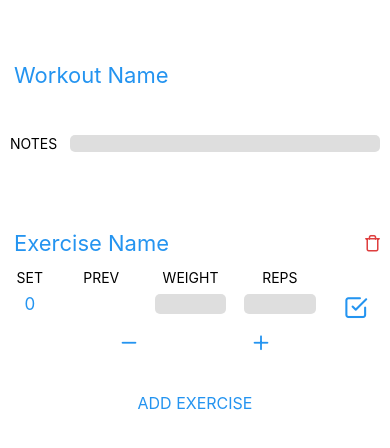
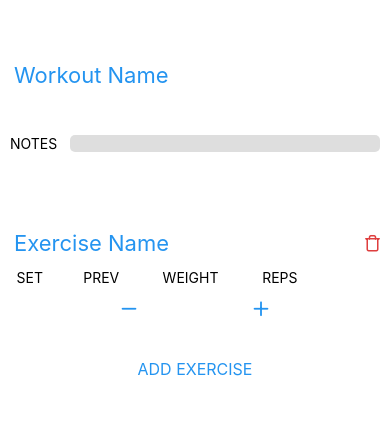
Before and after one commit to carsonkrueger/My-Projects, a React Native app in the folder GymTracker/: screen /WorkoutScreen in a window 390 px wide. Shown: the top 448 px of the page. Built offline with nearby package versions, Linux system fonts and the light colour scheme.

Commit message:
fixing state

```diff
--- a/GymTracker/components/ExerciseComponent.js
+++ b/GymTracker/components/ExerciseComponent.js
@@ -1,4 +1,4 @@
-import React, { useState } from "react";
+import React, { useState, useEffect } from "react";
 import {
   TouchableOpacity,
   View,
@@ -13,32 +13,32 @@ import { AntDesign, Feather } from "@expo/vector-icons";
 import SetComponent from "./SetComponent";
 
 const ExerciseComponent = (props) => {
-  const { name, numExercise, delExercise, weights, setWeights, reps, setReps } =
-    props;
+  // const { name, numExercise, delExercise, weights, setWeights, reps, setReps } =
+  //   props;
 
   const TENTH_SECOND_MS = 100;
 
   const AddSet = () => {
-    let tempReps = [...reps];
-    tempReps[numExercise].push(null);
-    setReps(tempReps);
+    let tempReps = [...props.reps];
+    tempReps[props.numExercise].push(null);
+    props.setReps(tempReps);
 
-    let tempWeights = [...weights];
-    tempWeights[numExercise].push(null);
-    setWeights(tempWeights);
+    let tempWeights = [...props.weights];
+    tempWeights[props.numExercise].push(null);
+    props.setWeights(tempWeights);
 
     Vibration.vibrate(TENTH_SECOND_MS);
   };
 
   const DeleteSet = () => {
     //Weights
-    let tempReps = [...reps];
-    tempReps[numExercise].pop();
-    setReps(tempReps);
+    let tempReps = [...props.reps];
+    tempReps[props.numExercise].pop();
+    props.setReps(tempReps);
 
-    let tempWeights = [...weights];
-    tempWeights[numExercise].pop();
-    setWeights(tempWeights);
+    let tempWeights = [...props.weights];
+    tempWeights[props.numExercise].pop();
+    props.setWeights(tempWeights);
 
     Vibration.vibrate(TENTH_SECOND_MS);
   };
@@ -49,14 +49,14 @@ const ExerciseComponent = (props) => {
         <TextInput
           style={styles.titleText}
           placeholder="Exercise Name"
-          defaultValue={name}
+          defaultValue={props.name}
           placeholderTextColor="#2494f0"
         />
 
         <View style={styles.trashContainer}>
           <TouchableOpacity
             onPress={() => {
-              delExercise(name, numExercise);
+              props.delExercise(props.name, props.numExercise);
             }}
           >
             <Feather name="trash" color="#de3e3e" size={18} />
@@ -79,19 +79,20 @@ const ExerciseComponent = (props) => {
         </View>
         <View style={styles.emptyHead}>{/* Empty header */}</View>
       </View>
-      {/* {console.log(weights[0])} */}
-      {weights.map((weight, i) => {
-        return (
+      {console.log("weights", props.weights)}
+      {console.log("reps", props.reps)}
+      {useEffect(() => {
+        props.weights.map((weight, i) => (
           <SetComponent
             key={i}
             num={i}
-            weight={weights}
-            setWeights={setWeights}
-            rep={reps}
-            setReps={setReps}
+            weight={props.weights}
+            setWeights={props.setWeights}
+            rep={props.reps}
+            setReps={props.setReps}
           />
-        );
-      })}
+        ));
+      }, [props.weights])}
 
       <View style={styles.addSetContainer}>
         <TouchableOpacity onPress={DeleteSet}>
--- a/GymTracker/screens/WorkoutScreen.js
+++ b/GymTracker/screens/WorkoutScreen.js
@@ -23,8 +23,12 @@ const WorkoutScreen = () => {
   const TENTH_SECOND_MS = 100;
 
   const AddExercise = () => {
-    let idx = exercisesArr.length == null ? 0 : exercisesArr.length + 1;
-    setExercisesArr([...exercisesArr, ["Exercise Name", idx]]);
+    let exerciseIdx = exercisesArr.length == null ? 0 : exercisesArr.length + 1;
+    setExercisesArr([...exercisesArr, ["Exercise Name", exerciseIdx]]);
+
+    setWeights([...weights].push([null]));
+    setReps([...weights].push([null]));
+
     Vibration.vibrate(TENTH_SECOND_MS);
   };
 
```
